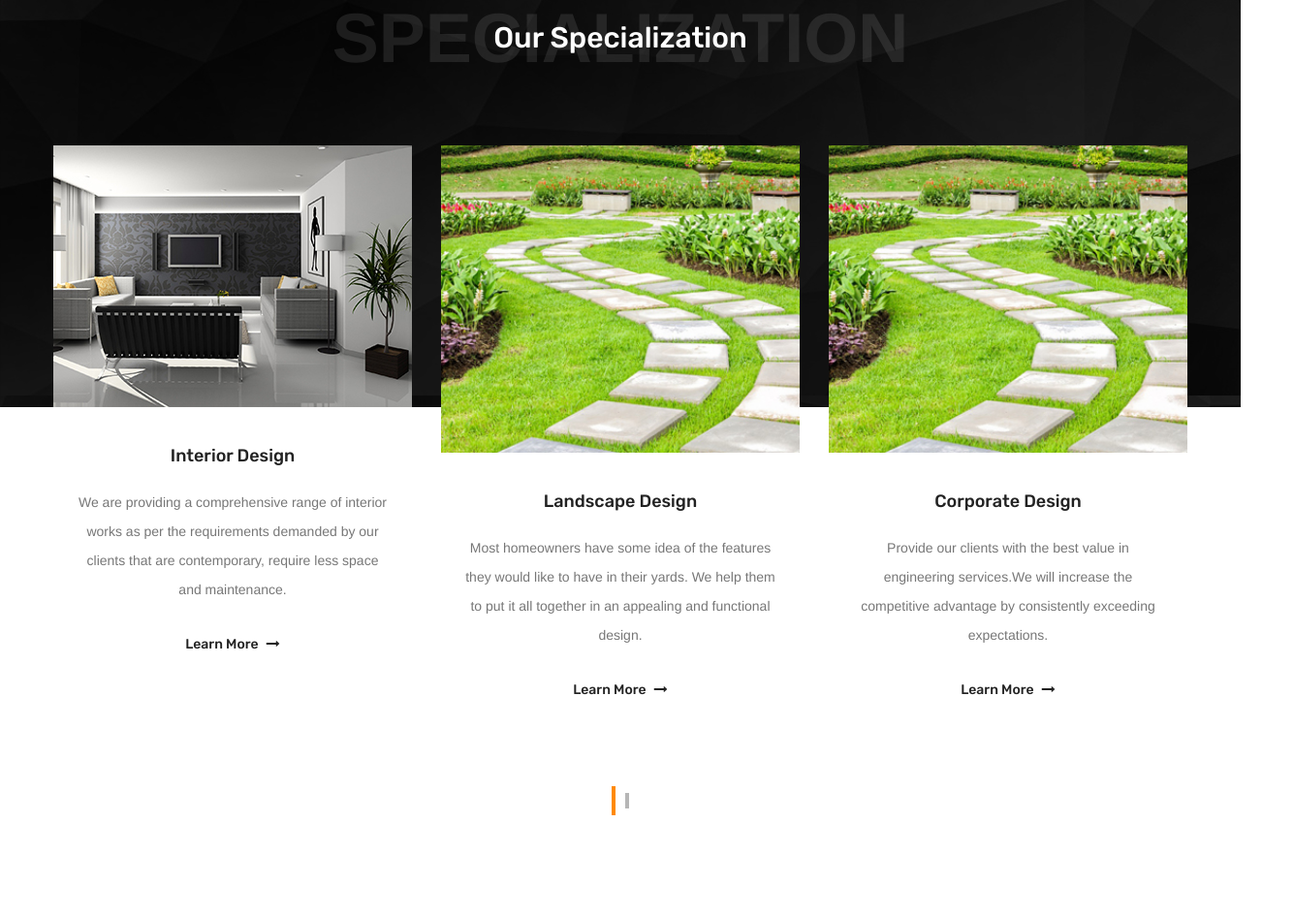
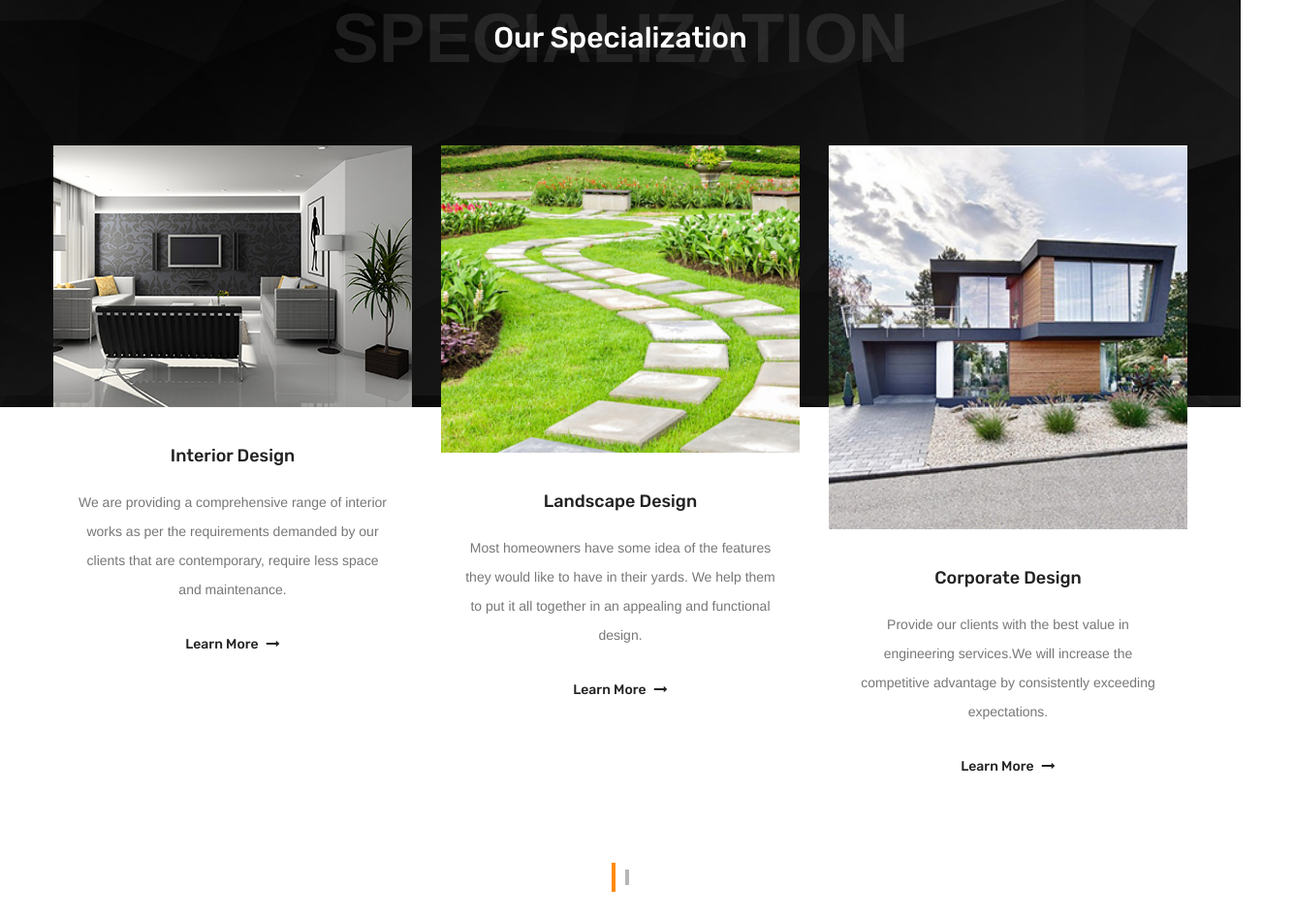
Before and after one commit to meacoppermc/meacopper.com, a plain HTML site: page index.html in a window 1280 px wide. Shown: the part 1768-2715 px from the top of the page at 97% size, 1335 px wide, since content can reach past the window. Drawn offline with nearby package versions, Linux system fonts and the light colour scheme; grey boxes are pictures that could not be loaded; files whose address does not match are found by name; a web font is replaced by a local one.

Commit message:
service4 image

```diff
--- a/index.html
+++ b/index.html
@@ -299,7 +299,7 @@
                     <div class="service-block">
                         <div class="inner-box">
                             <div class="image-box">
-                                <figure class="image"><a href="service-detail.html"><img src="images/resource/service-3.jpg" alt=""></a></figure>
+                                <figure class="image"><a href="service-detail.html"><img src="images/resource/service-4.jpg" alt=""></a></figure>
                             </div>
                             <div class="lower-content">
                                 <h3><a href="service-detail.html">Corporate Design</a></h3>
@@ -344,7 +344,7 @@
                     </div>
 -->
                     <!-- Service Block -->
-                    <div class="service-block">
+                    <!-- <div class="service-block"> -->
                         <div class="inner-box">
                             <div class="image-box">
                                 <figure class="image"><a href="service-detail.html"><img src="images/resource/service-3.jpg" alt=""></a></figure>
```
